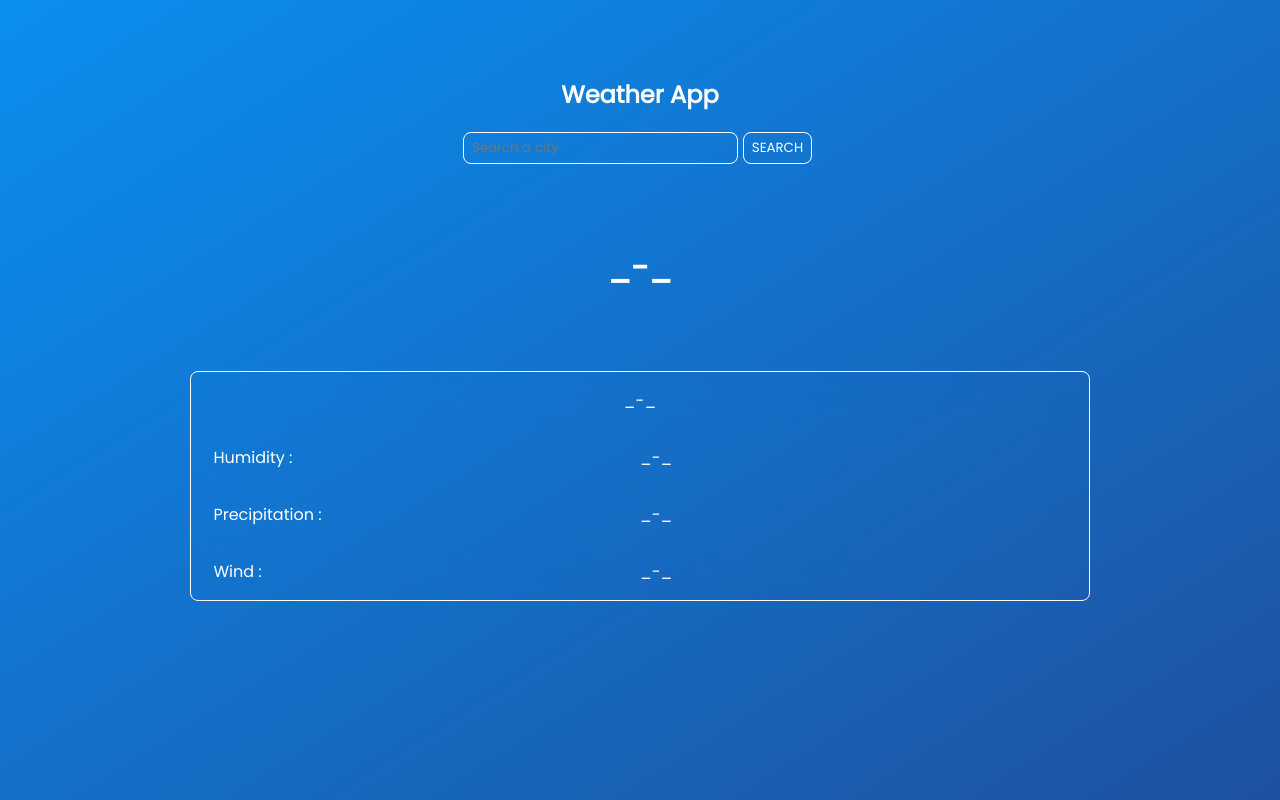
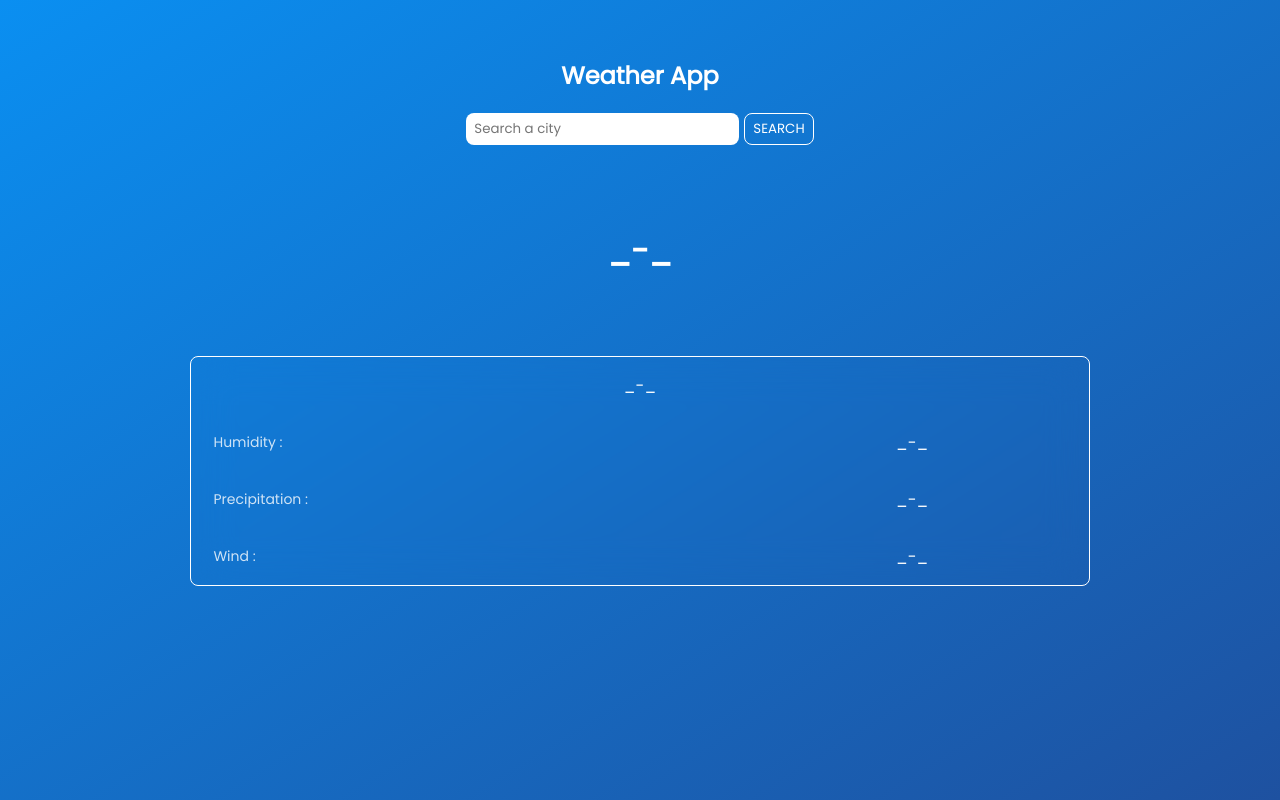
Before and after one commit to insirenator/WeatherApp, a website: page index.html in a window 1280 px wide. Drawn offline with nearby package versions, Linux system fonts and the light colour scheme.

Commit message:
Setup GH-Pages

```diff
--- a/app.js
+++ b/app.js
@@ -35,9 +35,9 @@ async function getWeatherData(city) {
 function displayData(data) {
 	createIcon(data.current.condition.icon);
 	temperature.innerHTML = `${data.current.temp_c}&#x2103;`;
-	city.textContent = `${data.location.name}, ${data.location.country}`;
+	city.textContent = `${data.location.name}, ${data.location.region}, ${data.location.country}`;
 	humidity.textContent = `${data.current.humidity}`;
-	precipitation.textContent = `${data.current.precip_in} inches`;
+	precipitation.textContent = `${data.current.precip_in} in`;
 	wind.textContent = `${data.current.wind_kph} kph`;
 }
 
--- a/css/style.css
+++ b/css/style.css
@@ -3,11 +3,11 @@
 * {
 	box-sizing: border-box;
 	font-family: "Poppins";
+	padding: 0;
 }
 
 body {
 	margin: 0;
-	padding: min(20px, 5%);
 	background-image: linear-gradient(to bottom right, #0a8ff1, #1e51a0);
 	color: white;
 	min-height: 100vh;
@@ -17,7 +17,6 @@ body {
 	display: flex;
 	flex-direction: column;
 	align-items: center;
-	/*border: 1px solid black;*/
 	padding: 3%;
 }
 
@@ -28,14 +27,19 @@ body {
 	justify-content: center;
 }
 
-.search-bar > #search, #search-btn {
+.search-bar > #search-btn {
 	background: transparent;
 	border: 1px solid white;
 	border-radius: 8px;
 	color: white;
 	padding: 5px 8px;
-	margin-right: 5px;
-	/*--webkit-backdrop-filter : blur(20px);*/
+	margin-left: 5px;
+}
+
+#search {
+	border: none;
+	border-radius: 8px;
+	padding: 5px 8px;
 }
 
 #search-btn {
@@ -76,8 +80,11 @@ body {
 	width: 95%;
 	display: flex;
 	justify-content: flex-start;
+	align-items: center;
 }
 
 .field {
-	width: 50%;
+	width: 80%;
+	color: rgba(255, 255, 255, 0.8);
+	font-size: 14px;
 }
--- a/package.json
+++ b/package.json
@@ -4,7 +4,9 @@
   "description": "",
   "main": "app.js",
   "scripts": {
-    "test": "echo \"Error: no test specified\" && exit 1"
+    "test": "echo \"Error: no test specified\" && exit 1",
+    "predeploy": "npm run build",
+    "deploy": "gh-pages -d build"
   },
   "keywords": [],
   "author": "",
```
